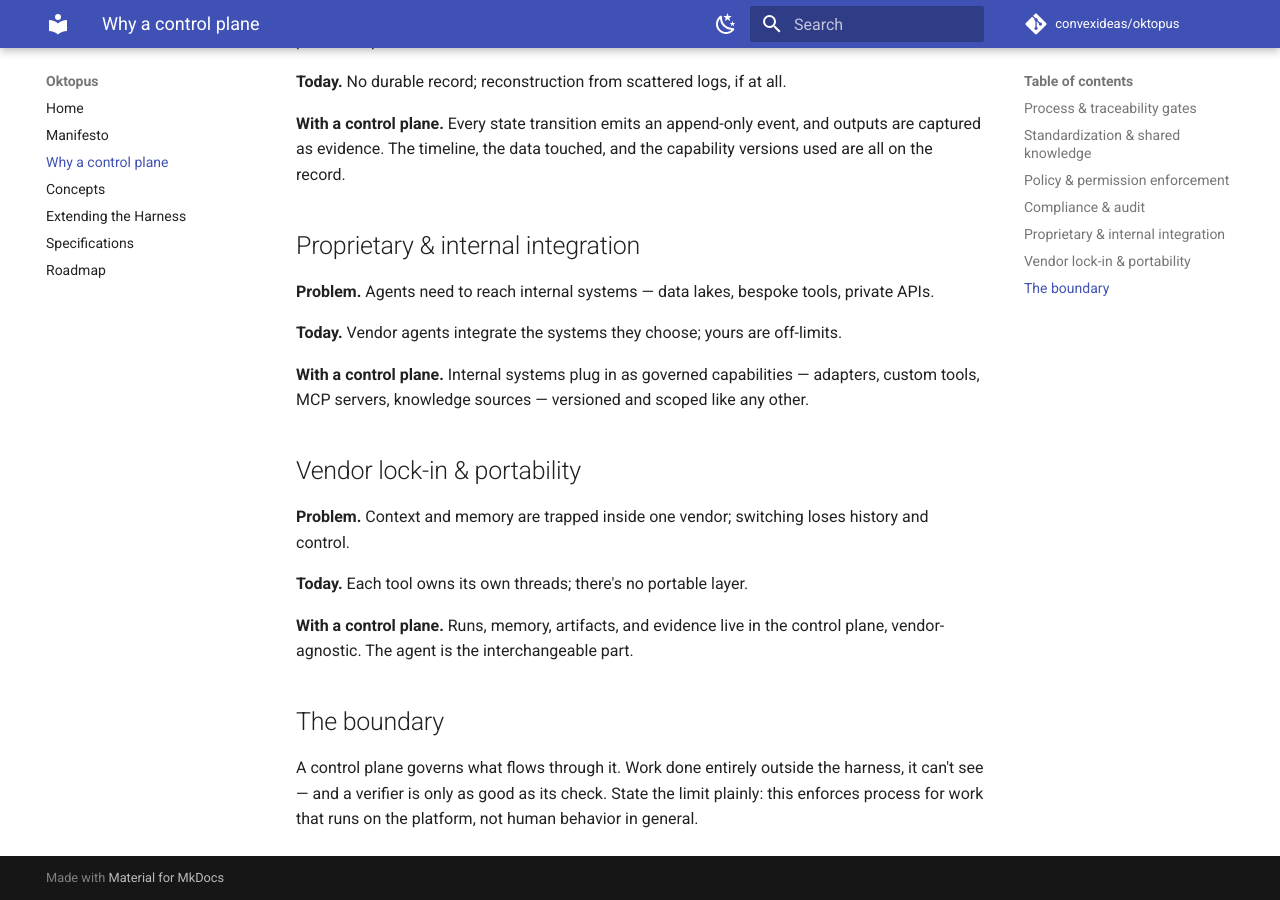
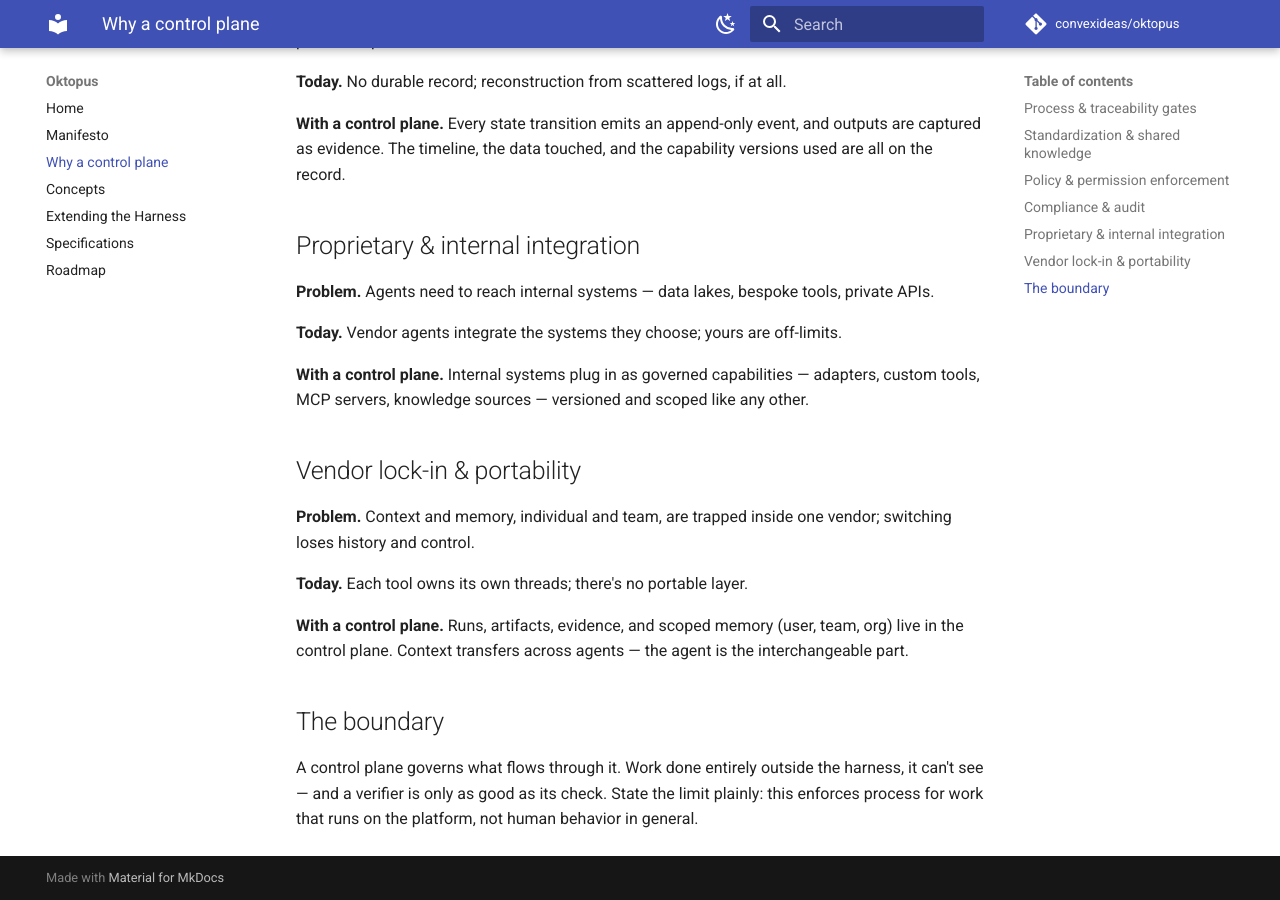
Before and after one commit to convexideas/oktopus, an MkDocs documentation site: the page built from docs/why.md, in a window 1280 px wide and 900 px high, scrolled down 1175 px. Built offline with MkDocs 1.6.1 and Material for MkDocs 9.7.7, drawn with Linux system fonts in a browser that asks for light colours; comment, search, counter and statistics services are not loaded.

Commit message:
docs: scoped memory (user/team/org) is owned; context transfers across agents

```diff
--- a/docs/why.md
+++ b/docs/why.md
@@ -44,11 +44,11 @@ Agents are easy to adopt and hard to govern. Below are the problems organization
 
 ## Vendor lock-in & portability
 
-**Problem.** Context and memory are trapped inside one vendor; switching loses history and control.
+**Problem.** Context and memory, individual and team, are trapped inside one vendor; switching loses history and control.
 
 **Today.** Each tool owns its own threads; there's no portable layer.
 
-**With a control plane.** Runs, memory, artifacts, and evidence live in the control plane, vendor-agnostic. The agent is the interchangeable part.
+**With a control plane.** Runs, artifacts, evidence, and scoped memory (user, team, org) live in the control plane. Context transfers across agents — the agent is the interchangeable part.
 
 ## The boundary
 
```
Also changed, not shown: docs/concepts.md (+6 -0 lines), docs/manifesto.md (+1 -1 lines).
